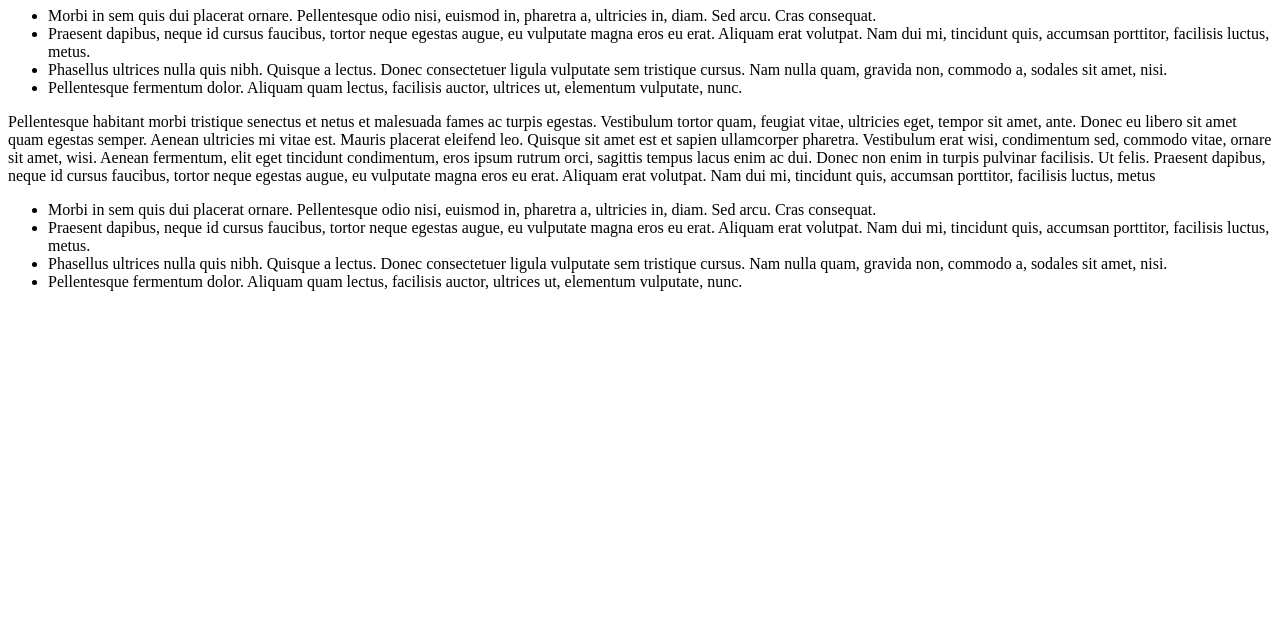
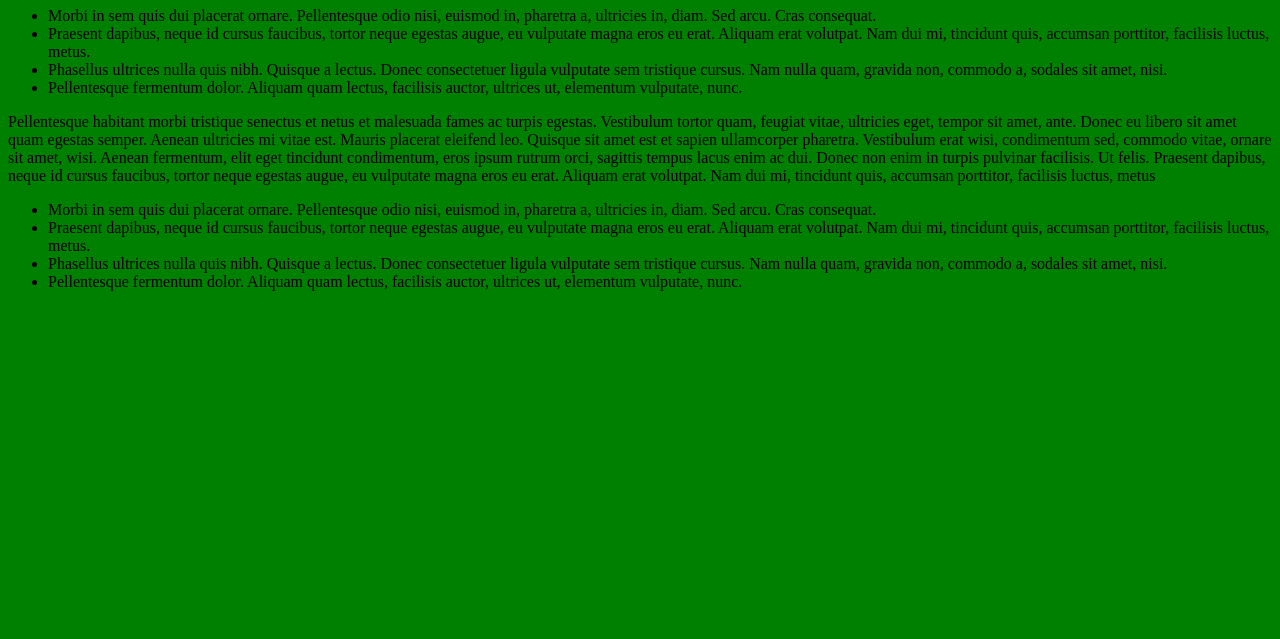
Before and after one commit to kasiak501/nauka-gita, a plain HTML site: page index.html in a window 1280 px wide. Shown: the part 161-800 px from the top of the page. Drawn offline with Linux system fonts and the light colour scheme.

Commit message:
Add class for body

```diff
--- a/index.html
+++ b/index.html
@@ -4,9 +4,10 @@
     <meta charset="utf-8">
     <meta name="viewport" content="width=device-width, initial-scale=1.0">
     <title>7.2. Git - podstawy</title>
+    <link rel="stylesheet" href="learning-git.css">
 </head>
 
-<body>
+<body class="colors">
     <nav>
   <ul>
     <li><a href="#">Home</a></li>
--- /dev/null
+++ b/learning-git.css
@@ -0,0 +1,3 @@
+.colors {
+    background: green;
+}
```
